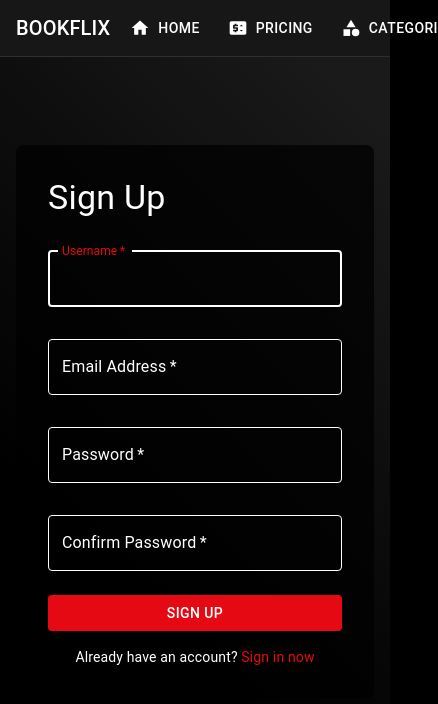
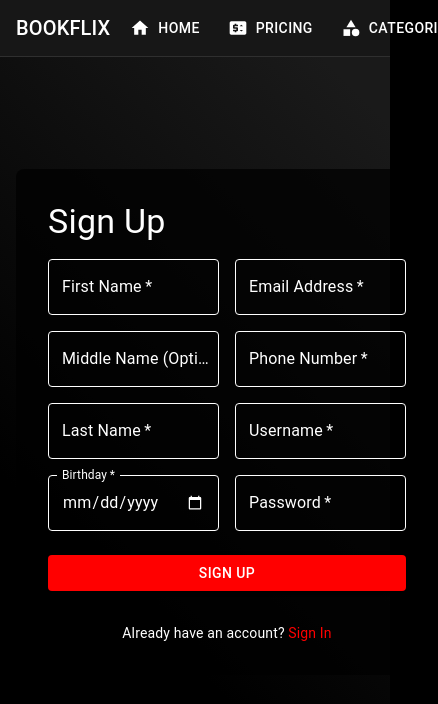
Before and after one commit to godwyn20/Project-DATASTALGO, a React (Vite) app in the folder frontend/: page /register in a window 390 px wide. Shown: the top 704 px of the page, 438 px wide, since content can reach past the window. Built offline with nearby package versions, Linux system fonts and the light colour scheme.

Commit message:
Adjustments for Register and Login page
- Added Birthday, Name (First, Middle, and Last Names), Email Address, and Phone Number for Register Page. This details are connected to Profile page soon.

- Adjustments for Successful prompt for Register and Login page.

```diff
--- a/frontend/src/pages/Login.jsx
+++ b/frontend/src/pages/Login.jsx
@@ -10,6 +10,7 @@ function Login() {
     password: ''
   });
   const [validationErrors, setValidationErrors] = useState({});
+  const [successMessage, setSuccessMessage] = useState('');
 
   const dispatch = useDispatch();
   const navigate = useNavigate();
@@ -54,6 +55,11 @@ function Login() {
 
     try {
       await dispatch(login(formData)).unwrap();
+      setSuccessMessage('Login successful! Welcome back to BookFlix!');
+      setTimeout(() => {
+        dispatch(clearError());
+        navigate('/');
+      }, 2000);
     } catch (err) {
       // Error is handled by Redux
     }
@@ -90,6 +96,23 @@ function Login() {
             Sign In
           </Typography>
 
+          {successMessage && (
+            <Alert
+              severity="success"
+              sx={{
+                width: '100%',
+                marginBottom: 2,
+                '& .MuiAlert-message': {
+                  color: '#ffffff'
+                },
+                '& .MuiAlert-icon': {
+                  color: '#ffffff'
+                }
+              }}
+            >
+              {successMessage}
+            </Alert>
+          )}
           {error && (
             <Alert
               severity="error"
--- a/frontend/src/pages/Register.jsx
+++ b/frontend/src/pages/Register.jsx
@@ -6,10 +6,14 @@ import { register, clearError } from '../store/slices/authSlice';
 
 function Register() {
   const [formData, setFormData] = useState({
+    firstName: '',
+    middleName: '',
+    lastName: '',
+    birthday: '',
+    email: '',
+    phoneNumber: '',
     username: '',
-    email: '',
-    password: '',
-    confirmPassword: ''
+    password: ''
   });
   const [validationErrors, setValidationErrors] = useState({});
   const [successMessage, setSuccessMessage] = useState('');
@@ -41,12 +45,23 @@ function Register() {
 
   const validateForm = () => {
     const errors = {};
-    if (!formData.username.trim()) {
-      errors.username = 'Username is required';
-    } else if (formData.username.length < 3) {
-      errors.username = 'Username must be at least 3 characters long';
+
+    // Validate First Name
+    if (!formData.firstName.trim()) {
+      errors.firstName = 'First Name is required';
     }
 
+    // Validate Last Name
+    if (!formData.lastName.trim()) {
+      errors.lastName = 'Last Name is required';
+    }
+
+    // Validate Birthday
+    if (!formData.birthday) {
+      errors.birthday = 'Birthday is required';
+    }
+
+    // Validate Email
     if (!formData.email.trim()) {
       errors.email = 'Email is required';
     } else {
@@ -56,16 +71,28 @@ function Register() {
       }
     }
 
+    // Validate Phone Number
+    if (!formData.phoneNumber.trim()) {
+      errors.phoneNumber = 'Phone Number is required';
+    } else {
+      const phoneRegex = /^[0-9]{11}$/;
+      if (!phoneRegex.test(formData.phoneNumber)) {
+        errors.phoneNumber = 'Please enter a valid 11-digit phone number';
+      }
+    }
+
+    // Validate Username
+    if (!formData.username.trim()) {
+      errors.username = 'Username is required';
+    } else if (formData.username.length < 3) {
+      errors.username = 'Username must be at least 3 characters long';
+    }
+
+    // Validate Password
     if (!formData.password) {
       errors.password = 'Password is required';
     } else if (formData.password.length < 8) {
       errors.password = 'Password must be at least 8 characters long';
-    }
-
-    if (!formData.confirmPassword) {
-      errors.confirmPassword = 'Please confirm your password';
-    } else if (formData.password !== formData.confirmPassword) {
-      errors.confirmPassword = 'Passwords do not match';
     }
 
     setValidationErrors(errors);
@@ -77,17 +104,21 @@ function Register() {
     if (!validateForm()) return;
 
     try {
-      const { confirmPassword, ...registerData } = formData;
-      await dispatch(register(registerData)).unwrap();
-      setSuccessMessage('Registration successful! Redirecting to login...');
+      const response = await dispatch(register(formData)).unwrap();
+      setSuccessMessage('Registration successful! Welcome to Bookflix!');
       setFormData({
+        firstName: '',
+        middleName: '',
+        lastName: '',
+        birthday: '',
+        email: '',
+        phoneNumber: '',
         username: '',
-        email: '',
-        password: '',
-        confirmPassword: ''
+        password: ''
       });
       setTimeout(() => {
-        navigate('/login');
+        dispatch(clearError());
+        navigate('/');
       }, 2000);
     } catch (err) {
       const errorMessage = err.message || 'Registration failed. Please try again.';
@@ -95,6 +126,19 @@ function Register() {
         ...prev,
         submit: errorMessage
       }));
+    }
+  };
+
+  const textFieldStyle = {
+    input: { color: 'white' },
+    '& label': { color: 'white' },
+    '& .MuiOutlinedInput-root': {
+      '& fieldset': { borderColor: 'white' },
+      '&:hover fieldset': { borderColor: 'white' },
+      '&.Mui-focused fieldset': { borderColor: 'white' }
+    },
+    '& input[type="date"]::-webkit-calendar-picker-indicator': {
+      filter: 'invert(1)'
     }
   };
 
@@ -109,12 +153,13 @@ function Register() {
         alignItems: 'center',
       }}
     >
-      <Container maxWidth="xs">
+      <Container maxWidth="md">
         <Box
           sx={{
             backgroundColor: 'rgba(0, 0, 0, 0.75)',
             padding: 4,
             borderRadius: 2,
+            width: '100%'
           }}
         >
           <Typography variant="h4" component="h1" gutterBottom sx={{ color: 'white' }}>
@@ -122,33 +167,37 @@ function Register() {
           </Typography>
 
           {error && <Alert severity="error" sx={{ '& .MuiAlert-message': { color: '#000000' } }}>{error.message}</Alert>}
-          {successMessage && <Alert severity="success" sx={{ '& .MuiAlert-message': { color: '#000000' } }}>{successMessage}</Alert>}
+          {successMessage && <Alert severity="success" sx={{
+            width: '100%',
+            marginBottom: 2,
+            backgroundColor: '#2e7d32',
+            display: 'flex',
+            justifyContent: 'center',
+            alignItems: 'center',
+            '& .MuiAlert-message': {
+              color: '#ffffff',
+              textAlign: 'center'
+            },
+            '& .MuiAlert-icon': {
+              color: '#ffffff'
+            }
+          }}>{successMessage}</Alert>}
 
           <Box component="form" onSubmit={handleSubmit} sx={{ mt: 2 }}>
+            <Box sx={{ display: 'grid', gridTemplateColumns: '1fr 1fr', gap: 2 }}>
               <TextField
-              margin="normal"
                 required
                 fullWidth
-              id="username"
-              label="Username"
-              name="username"
-              autoComplete="username"
-              autoFocus
-              value={formData.username}
+                id="firstName"
+                label="First Name"
+                name="firstName"
+                value={formData.firstName}
                 onChange={handleChange}
-              sx={{
-                mb: 2,
-                input: { color: 'white' },
-                '& label': { color: 'white' },
-                '& .MuiOutlinedInput-root': {
-                  '& fieldset': { borderColor: 'white' },
-                  '&:hover fieldset': { borderColor: 'white' },
-                  '&.Mui-focused fieldset': { borderColor: 'white' }
-                }
-              }}
+                error={!!validationErrors.firstName}
+                helperText={validationErrors.firstName}
+                sx={textFieldStyle}
               />
               <TextField
-              margin="normal"
                 required
                 fullWidth
                 id="email"
@@ -157,19 +206,73 @@ function Register() {
                 autoComplete="email"
                 value={formData.email}
                 onChange={handleChange}
-              sx={{
-                mb: 2,
-                input: { color: 'white' },
-                '& label': { color: 'white' },
-                '& .MuiOutlinedInput-root': {
-                  '& fieldset': { borderColor: 'white' },
-                  '&:hover fieldset': { borderColor: 'white' },
-                  '&.Mui-focused fieldset': { borderColor: 'white' }
-                }
-              }}
+                error={!!validationErrors.email}
+                helperText={validationErrors.email}
+                sx={textFieldStyle}
               />
               <TextField
-              margin="normal"
+                fullWidth
+                id="middleName"
+                label="Middle Name (Optional)"
+                name="middleName"
+                value={formData.middleName}
+                onChange={handleChange}
+                sx={textFieldStyle}
+              />
+              <TextField
+                required
+                fullWidth
+                id="phoneNumber"
+                label="Phone Number"
+                name="phoneNumber"
+                value={formData.phoneNumber}
+                onChange={handleChange}
+                error={!!validationErrors.phoneNumber}
+                helperText={validationErrors.phoneNumber}
+                sx={textFieldStyle}
+              />
+              <TextField
+                required
+                fullWidth
+                id="lastName"
+                label="Last Name"
+                name="lastName"
+                value={formData.lastName}
+                onChange={handleChange}
+                error={!!validationErrors.lastName}
+                helperText={validationErrors.lastName}
+                sx={textFieldStyle}
+              />
+              <TextField
+                required
+                fullWidth
+                id="username"
+                label="Username"
+                name="username"
+                autoComplete="username"
+                value={formData.username}
+                onChange={handleChange}
+                error={!!validationErrors.username}
+                helperText={validationErrors.username}
+                sx={textFieldStyle}
+              />
+              <TextField
+                required
+                fullWidth
+                id="birthday"
+                label="Birthday"
+                name="birthday"
+                type="date"
+                value={formData.birthday}
+                onChange={handleChange}
+                error={!!validationErrors.birthday}
+                helperText={validationErrors.birthday}
+                InputLabelProps={{
+                  shrink: true,
+                }}
+                sx={textFieldStyle}
+              />
+              <TextField
                 required
                 fullWidth
                 name="password"
@@ -179,51 +282,33 @@ function Register() {
                 autoComplete="new-password"
                 value={formData.password}
                 onChange={handleChange}
-              sx={{
-                mb: 2,
-                input: { color: 'white' },
-                '& label': { color: 'white' },
-                '& .MuiOutlinedInput-root': {
-                  '& fieldset': { borderColor: 'white' },
-                  '&:hover fieldset': { borderColor: 'white' },
-                  '&.Mui-focused fieldset': { borderColor: 'white' }
-                }
-              }}
+                error={!!validationErrors.password}
+                helperText={validationErrors.password}
+                sx={textFieldStyle}
               />
-            <TextField
-              margin="normal"
-              required
-              fullWidth
-              name="confirmPassword"
-              label="Confirm Password"
-              type="password"
-              id="confirmPassword"
-              value={formData.confirmPassword}
-              onChange={handleChange}
-              sx={{
-                mb: 3,
-                input: { color: 'white' },
-                '& label': { color: 'white' },
-                '& .MuiOutlinedInput-root': {
-                  '& fieldset': { borderColor: 'white' },
-                  '&:hover fieldset': { borderColor: 'white' },
-                  '&.Mui-focused fieldset': { borderColor: 'white' }
-                }
-              }}
-            />
+            </Box>
+
             <Button
               type="submit"
               fullWidth
               variant="contained"
+              sx={{
+                mt: 3,
+                mb: 2,
+                bgcolor: '#ff0000',
+                '&:hover': {
+                  bgcolor: '#cc0000'
+                }
+              }}
               disabled={isLoading}
-              sx={{ mb: 2, backgroundColor: '#e50914', '&:hover': { backgroundColor: '#b20710' } }}
             >
-              {isLoading ? 'Signing up...' : 'Sign Up'}
+              {isLoading ? <CircularProgress size={24} /> : 'Sign Up'}
             </Button>
-            <Typography variant="body2" align="center" sx={{ color: 'white' }}>
+
+            <Typography variant="body2" sx={{ mt: 2, textAlign: 'center', color: 'white' }}>
               Already have an account?{' '}
-              <Link to="/login" style={{ color: '#e50914', textDecoration: 'none' }}>
-                Sign in now
+              <Link to="/login" style={{ color: '#ff0000', textDecoration: 'none' }}>
+                Sign In
               </Link>
             </Typography>
           </Box>
```
Also changed, not shown: 1 other file (tests, documents, lock files or other folders). Lines whose indentation alone changed are shown as unchanged.
